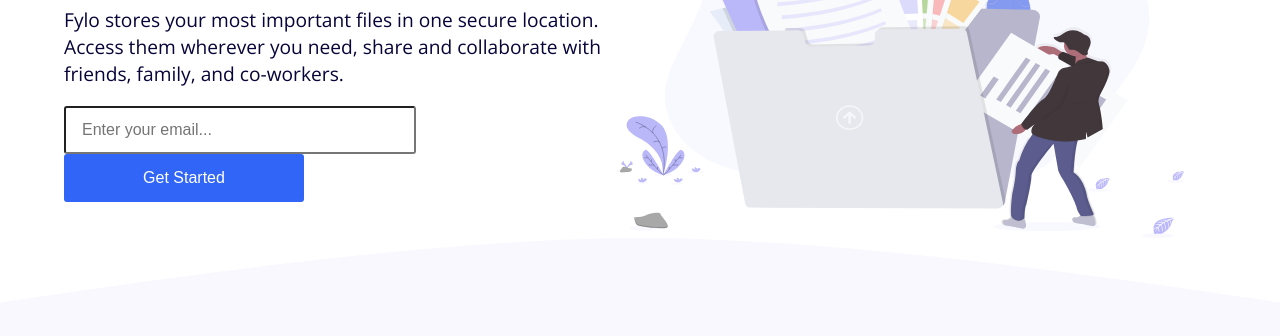
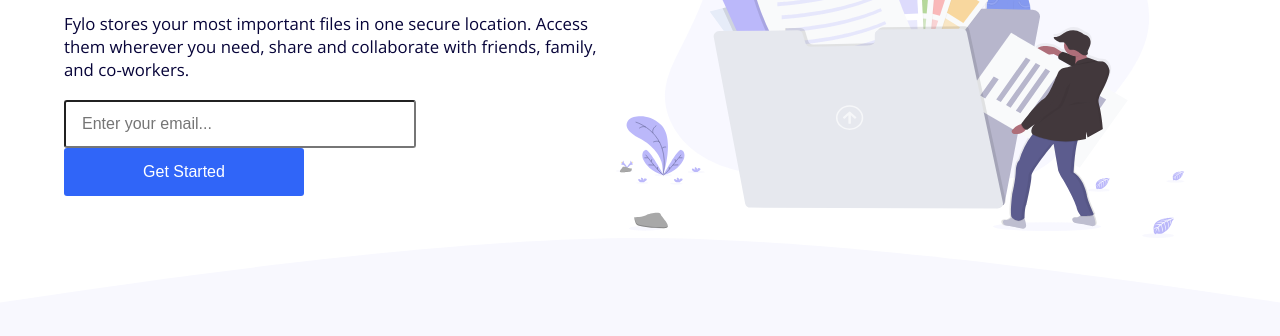
Before and after one commit to ayydel/fylo-landingpage, a plain HTML site: page index.html in a window 1280 px wide. Shown: the part 348-684 px from the top of the page. Drawn offline with nearby package versions, Linux system fonts and the light colour scheme.

Commit message:
Update style.css

```diff
--- a/style.css
+++ b/style.css
@@ -64,7 +64,7 @@ li a {
 }
 
 p {
-    font-size: 1.2rem;
+    font-size: 1.05rem;
 }
 
 h2 {
```
